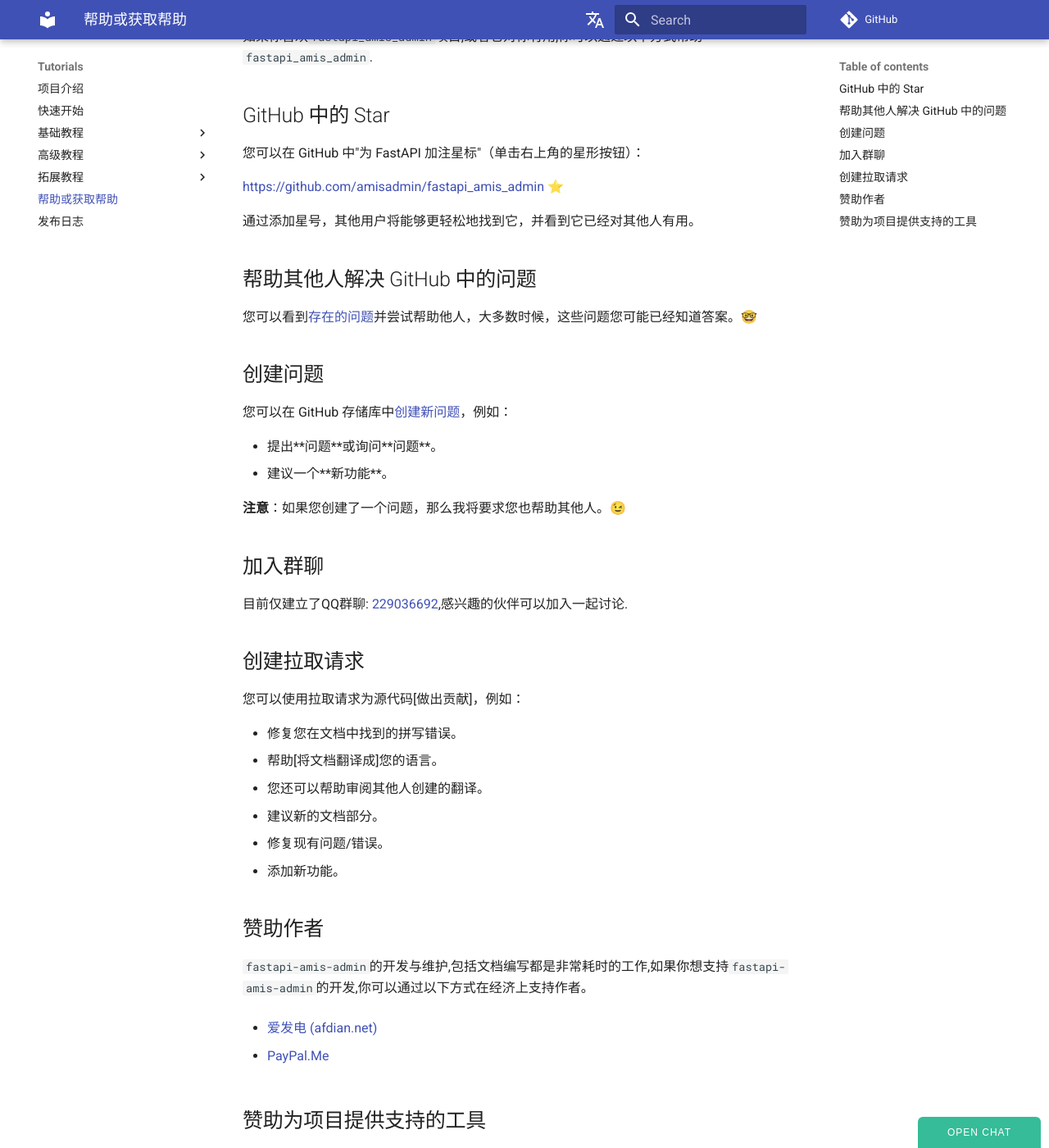
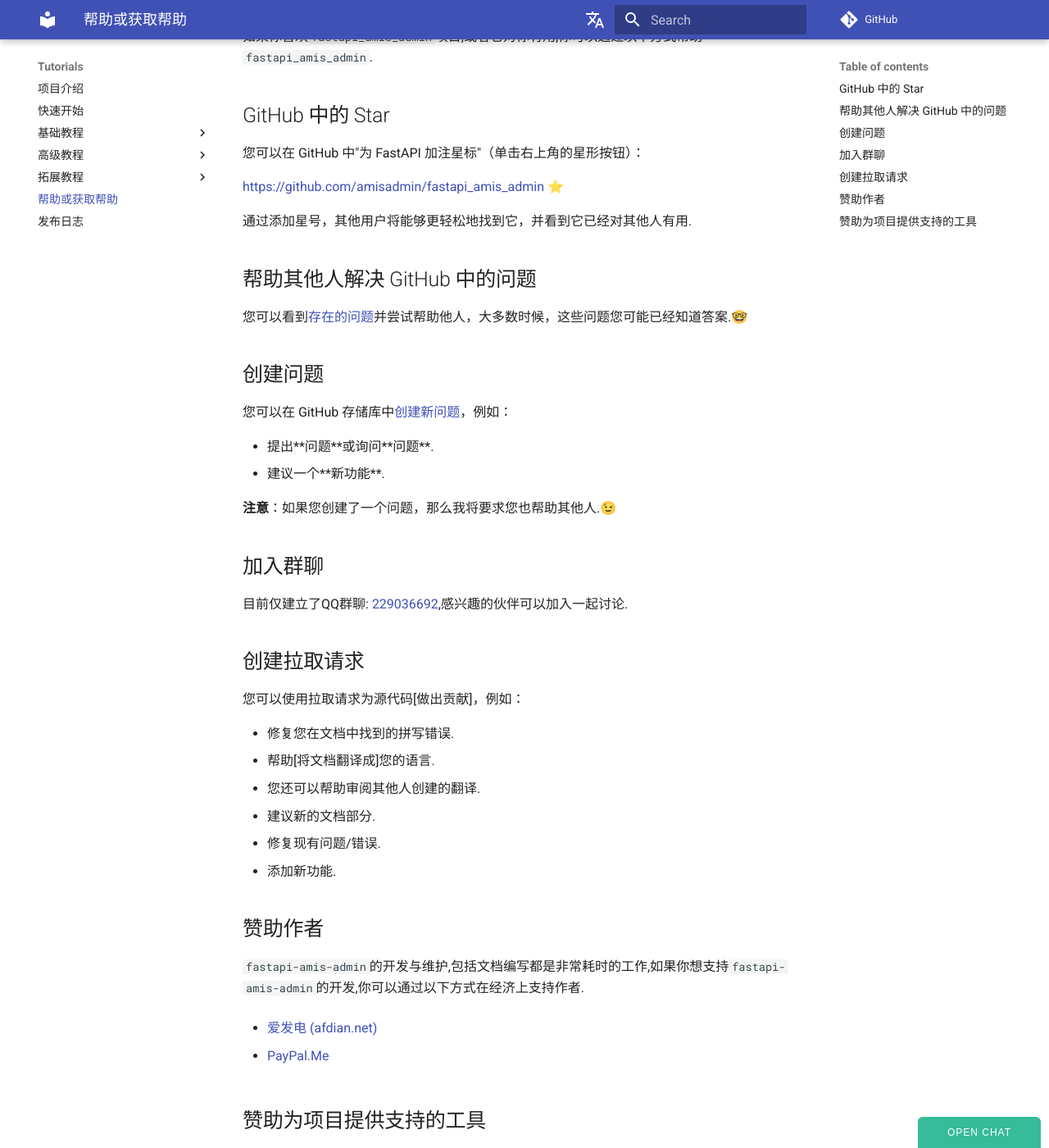
Before and after one commit to amisadmin/fastapi-amis-admin, an MkDocs documentation site: the page built from docs/zh/docs/about.md, in a window 1280 px wide and 1400 px high, scrolled down 196 px. Shown: the whole window at 82% size. Built offline with MkDocs 1.6.1 and Material for MkDocs 9.7.7, drawn with Linux system fonts in a browser that asks for light colours; comment, search, counter and statistics services are not loaded; some of the changed text lies outside the part shown.

Commit message:
docs：update docs

```diff
--- a/docs/zh/docs/about.md
+++ b/docs/zh/docs/about.md
@@ -8,20 +8,20 @@
 
 [https://github.com/amisadmin/fastapi_amis_admin](https://github.com/amisadmin/fastapi_amis_admin) ⭐️
 
-通过添加星号，其他用户将能够更轻松地找到它，并看到它已经对其他人有用。
+通过添加星号，其他用户将能够更轻松地找到它，并看到它已经对其他人有用.
 
 ## 帮助其他人解决 GitHub 中的问题
 
-您可以看到[存在的问题](https://github.com/amisadmin/fastapi_amis_admin/issues)并尝试帮助他人，大多数时候，这些问题您可能已经知道答案。🤓
+您可以看到[存在的问题](https://github.com/amisadmin/fastapi_amis_admin/issues)并尝试帮助他人，大多数时候，这些问题您可能已经知道答案.🤓
 
 ## 创建问题
 
 您可以在 GitHub 存储库中[创建新问题](https://github.com/amisadmin/fastapi_amis_admin/issues/new/choose)，例如：
 
-- 提出**问题**或询问**问题**。
-- 建议一个**新功能**。
+- 提出**问题**或询问**问题**.
+- 建议一个**新功能**.
 
-**注意**：如果您创建了一个问题，那么我将要求您也帮助其他人。😉
+**注意**：如果您创建了一个问题，那么我将要求您也帮助其他人.😉
 
 ## 加入群聊
 
@@ -31,16 +31,16 @@
 
 您可以使用拉取请求为源代码[做出贡献]，例如：
 
-- 修复您在文档中找到的拼写错误。
-- 帮助[将文档翻译成]您的语言。
-  - 您还可以帮助审阅其他人创建的翻译。
-- 建议新的文档部分。
-- 修复现有问题/错误。
-- 添加新功能。
+- 修复您在文档中找到的拼写错误.
+- 帮助[将文档翻译成]您的语言.
+  - 您还可以帮助审阅其他人创建的翻译.
+- 建议新的文档部分.
+- 修复现有问题/错误.
+- 添加新功能.
 
 ## 赞助作者
 
-`fastapi-amis-admin`的开发与维护,包括文档编写都是非常耗时的工作,如果你想支持`fastapi-amis-admin`的开发,你可以通过以下方式在经济上支持作者。
+`fastapi-amis-admin`的开发与维护,包括文档编写都是非常耗时的工作,如果你想支持`fastapi-amis-admin`的开发,你可以通过以下方式在经济上支持作者.
 
 - [爱发电 (afdian.net)](https://afdian.net/@amisadmin/plan)
 
@@ -50,7 +50,7 @@
 
 ## 赞助为项目提供支持的工具
 
-FastAPI-Amis-Admin非常感谢以下项目的支持。
+FastAPI-Amis-Admin非常感谢以下项目的支持.
 
 您还可以赞助：
 
--- a/docs/zh/mkdocs.yml
+++ b/docs/zh/mkdocs.yml
@@ -51,6 +51,7 @@
 extra_javascript:
   - https://unpkg.com/mermaid/dist/mermaid.min.js
   - https://v1.cnzz.com/z_stat.php?id=1280865903&web_id=1280865903
+  - https://hm.baidu.com/hm.js?0b1b8a60b3a22ae45d1f04245f409fe2
   - js/chat.js
   - js/sidecar-1.5.0.js
 
```
Also changed, not shown: README.en.md (+10 -8 lines), docs/zh/docs/index.md (+10 -8 lines), docs/zh/docs/tutorials/advanced/structure.md (+1 -1 lines), README.md.
